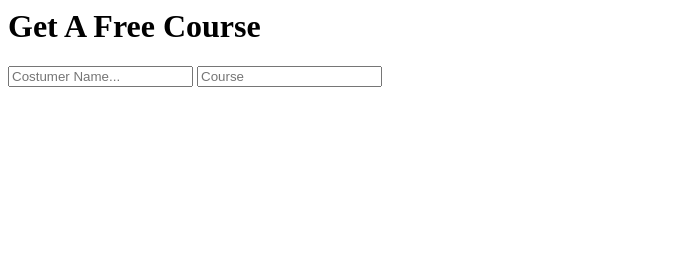
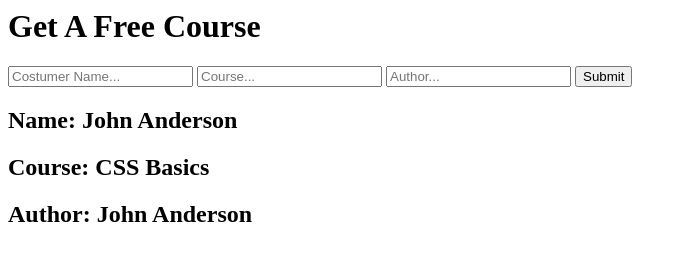
Before and after one commit to hanaszzsolt323/courseform, a plain HTML site: page index.html in a window 1280 px wide. Shown: the whole page, without its empty margins (0-687 px from the left). Drawn offline with Linux system fonts and the light colour scheme.

Commit message:
html ready

```diff
--- a/index.html
+++ b/index.html
@@ -12,8 +12,17 @@
         <form class="inputs">
             <h1>Get A Free Course</h1>
             <input type="text" class="name" minlength="1" placeholder="Costumer Name...">
-            <input type="text" class="course" minlength="1" placeholder="Course">
+            <input type="text" class="course" minlength="1" placeholder="Course...">
+            <input type="text" class="author" minlength="1" placeholder="Author...">
+            <input type="submit" class="submit" value="Submit">
         </form>
+        <div class="courses">
+            <div class="courseBox">
+                <h2>Name: <span class="costumerName">John Anderson</span></h2>
+                <h2>Course: <span class="courseName">CSS Basics</span></h2>
+                <h2>Author: <span class="authorName">John Anderson</span></h2>
+            </div>
+        </div>
     </main>
 </body>
 </html>
```
